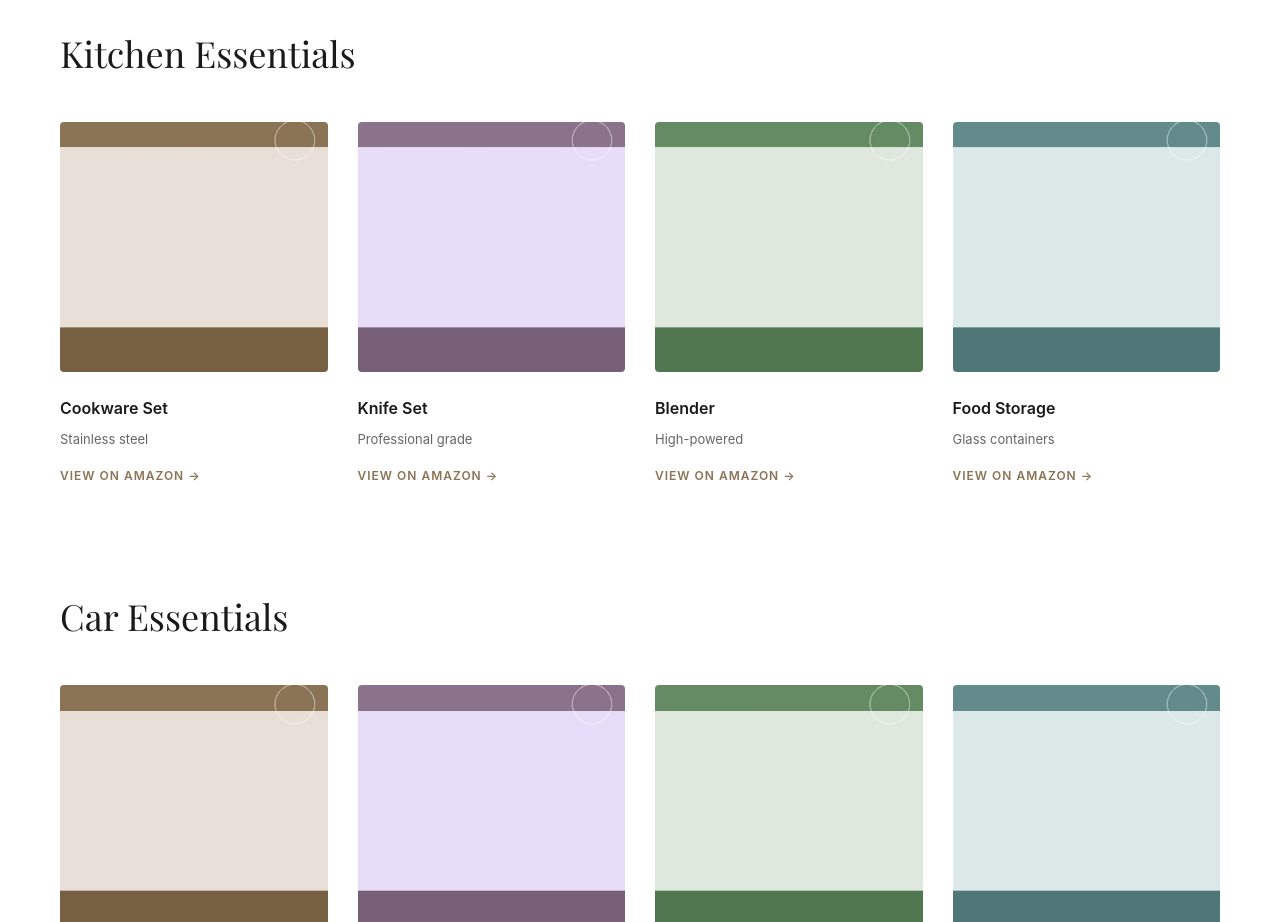
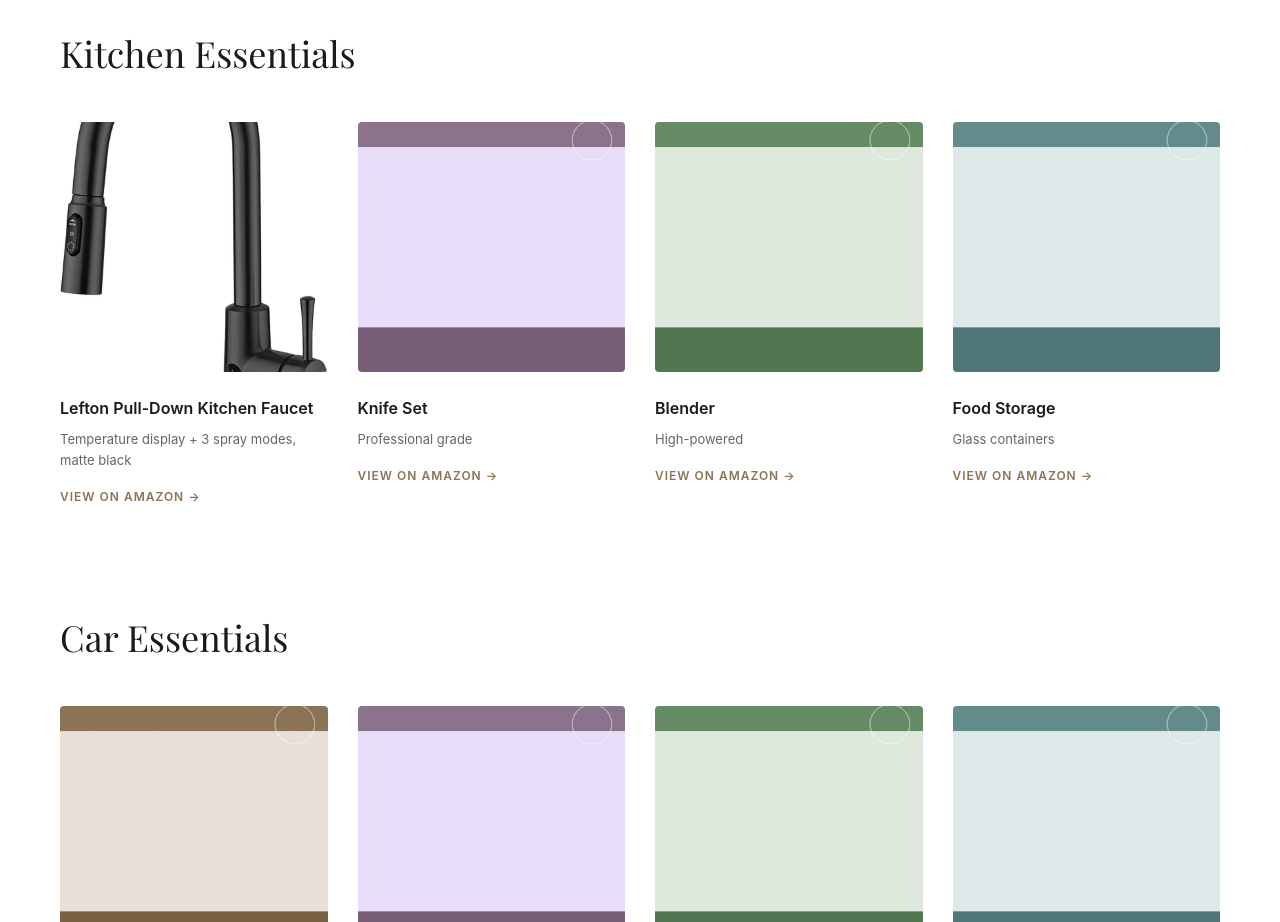
Before and after one commit to ItsCuratedDaily/itscuratedaily, a Nuxt app: page /amazon-finds in a window 1280 px wide. Shown: the part 4180-5102 px from the top of the page. Built offline with nearby package versions, Linux system fonts and the light colour scheme.

Commit message:
Add first real product: Lefton kitchen faucet to Kitchen Essentials

```diff
--- a/pages/amazon-finds.vue
+++ b/pages/amazon-finds.vue
@@ -84,7 +84,7 @@ export default {
         {
           name: 'Kitchen Essentials',
           products: [
-            { name: 'Cookware Set', description: 'Stainless steel', image: '/assets/post-1.jpg', link: 'https://amazon.com/s?k=cookware+set' },
+            { name: 'Lefton Pull-Down Kitchen Faucet', description: 'Temperature display + 3 spray modes, matte black', image: '/assets/products/kitchen-faucet.jpg', link: 'https://www.amazon.com/dp/B0FC1TR2FM' },
             { name: 'Knife Set', description: 'Professional grade', image: '/assets/post-2.jpg', link: 'https://amazon.com/s?k=knife+set' },
             { name: 'Blender', description: 'High-powered', image: '/assets/post-3.jpg', link: 'https://amazon.com/s?k=blender' },
             { name: 'Food Storage', description: 'Glass containers', image: '/assets/post-4.jpg', link: 'https://amazon.com/s?k=food+storage' }
```
Also changed, not shown: public/assets/products/kitchen-faucet.jpg (added).
